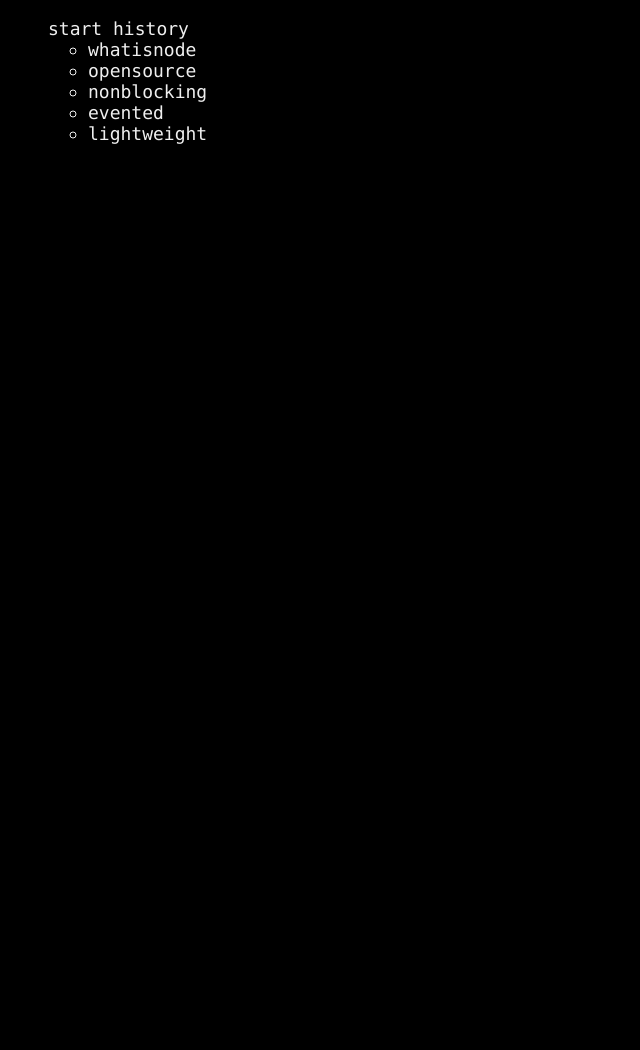
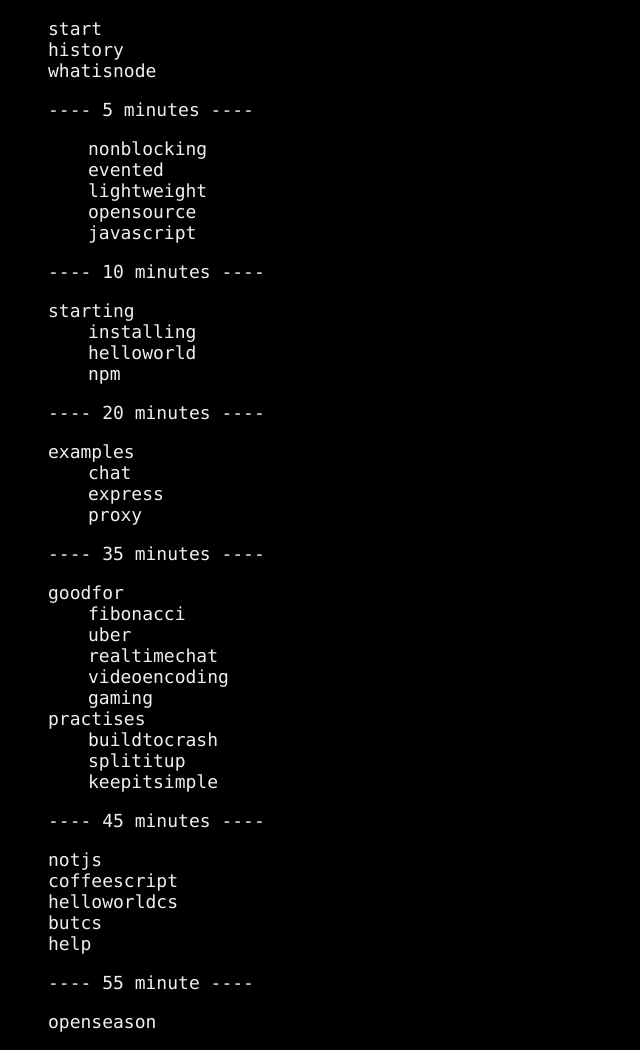
Before and after one commit to robashton/dddnorth, a website: page Slides/control.html in a window 1280 px wide. Shown: the whole page, without its empty margins (0-640 px from the left). Before the commit the page ends 800 px from the top, so only its background shows below. Drawn offline with nearby package versions, Linux system fonts and the light colour scheme; no server answers.

Commit message:
Work so far

```diff
--- a/Slides/control.html
+++ b/Slides/control.html
@@ -4,7 +4,7 @@
 <html lang="en">
 <head>
 	<meta http-equiv="Content-Type" content="text/html; charset=utf-8">
-	<title>Node.js Introduction</title>
+	<title>Node.js controller</title>
 	<meta name="author" content="Rob Ashton">
 	<link rel="stylesheet" href="style.css">
 	<script src="/socket.io/socket.io.js"></script>
@@ -16,13 +16,52 @@
 		<ul class="nav">
 			<li>start</li>
 			<li>history</li>
-			<ul>
-				<li>whatisnode</li>
-				<li>opensource</li>
+			<li>whatisnode</li>
+			<p>---- 5 minutes ----</p>
+			<ul class="nav">
 				<li>nonblocking</li>
 				<li>evented</li>
 				<li>lightweight</li>
+				<li>opensource</li>
+				<li>javascript</li>
 			</ul>
+			<p>---- 10 minutes ----</p>
+			<li>starting</li>
+			<ul class="nav">
+				<li>installing</li>
+				<li>helloworld</li>
+				<li>npm</li>
+			</ul>
+			<p>---- 20 minutes ----</p>
+			<li>examples</li>
+			<ul class="nav">
+				<li>chat</li>
+				<li>express</li>
+				<li>proxy</li>
+			</ul>
+			<p>---- 35 minutes ----</p>
+			<li>goodfor</li>
+			<ul class="nav">
+				<li>fibonacci</li>
+				<li>uber</li>
+				<li>realtimechat</li>
+				<li>videoencoding</li>
+				<li>gaming</li>
+			</ul>
+			<li>practises</li>
+			<ul class="nav">
+				<li>buildtocrash</li>
+				<li>splititup</li>
+				<li>keepitsimple</li>
+			</ul>
+			<p>---- 45 minutes ----</p>
+			<li>notjs</li>
+			<li>coffeescript</li>
+			<li>helloworldcs</li>
+			<li>butcs</li>
+			<li>help</li>
+			<p>---- 55 minute ----</p>
+			<li>openseason</li>
 		</ul>
 	</div>
 </body>
--- a/Slides/style.css
+++ b/Slides/style.css
@@ -22,7 +22,6 @@
 ul.nav > li {
 	cursor: pointer;
 	list-style-type: none;
-		display: inline;
 }
 
 #content h1, #content h2, #content h3, #content h4, #content h5, #content h6 {
```
Also changed, not shown: Slides/javascript.html (deleted), Slides/nodeis.html (deleted), Slides/nonblocking.html (deleted), Slides/scaleable.html (deleted).
